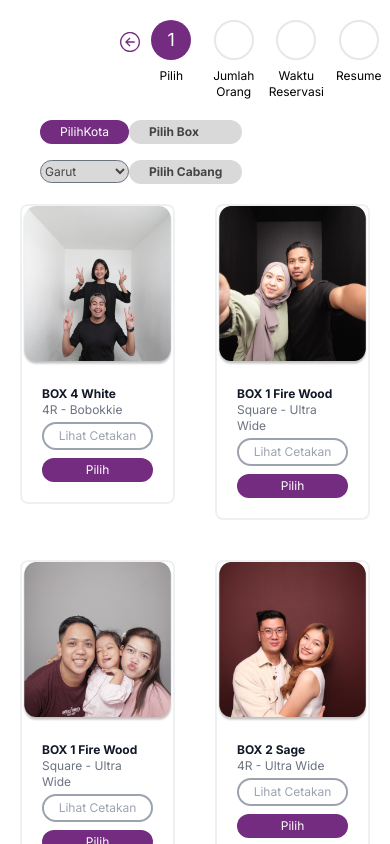
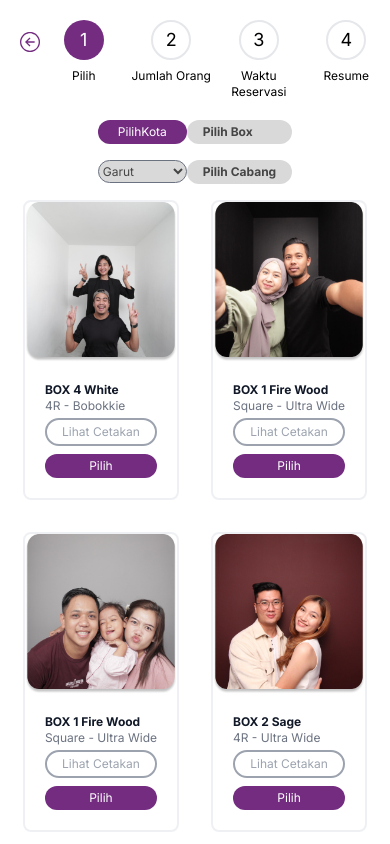
Before and after one commit to FarisSaputra03/end-project, a Next.js app: page /step in a window 390 px wide. Shown: the top 844 px of the page. Built offline with nearby package versions, Linux system fonts and the light colour scheme.

Commit message:
update resposiv dan date

```diff
--- a/package.json
+++ b/package.json
@@ -12,6 +12,7 @@
     "@types/node": "20.5.9",
     "@types/react": "18.2.21",
     "@types/react-dom": "18.2.7",
+    "date-fns": "^2.30.0",
     "eslint": "8.48.0",
     "eslint-config-next": "13.4.19",
     "next": "13.4.19",
--- a/src/app/step/page.tsx
+++ b/src/app/step/page.tsx
@@ -3,6 +3,7 @@ import React, { useState } from "react";
 import Image from "next/image";
 import { AiFillMinusCircle } from "react-icons/ai";
 import { AiFillPlusCircle } from "react-icons/ai";
+import { format, compareAsc, parse } from 'date-fns'
 export default function Step() {
   const [selectedBox, setSelectedBox] = useState<any>(null);
   const [jumlahOrang, setJumlahOrang] = useState<number>(1);
@@ -211,9 +212,9 @@ export default function Step() {
   };
   return (
     <div>
-      <div className="w-full py-5">
+      <div className="w-auto py-5 ml-2">
         <div className="flex justify-end lg:justify-center">
-          <div className="ml-10">
+          <div>
             {/* <div className="hidden space-x-8 sm:flex">
               <Link href={"/potrait"}>
                 <button>
@@ -252,7 +253,7 @@ export default function Step() {
                 </svg>
               </button>
             </div>
-            <div className="flex mt-3 ml-20 sm:hidden">
+            <div className=" mt-3 ml-3 sm:hidden">
               <button
                 onClick={() => {
                   kembali();
@@ -273,7 +274,7 @@ export default function Step() {
               </button>
             </div>
           </div>
-          <div className="w-1/6">
+          <div className="w-1/2">
             <div className="relative mb-2">
               <div className="w-10 h-10 mx-auto bg-ungu rounded-full text-lg text-white flex items-center">
                 <span className="text-center text-white w-full">1</span>
@@ -283,7 +284,7 @@ export default function Step() {
             <div className="text-xs text-center md:text-base">Pilih</div>
           </div>
 
-          <div className="w-1/6">
+          <div className="w-1/2">
             <div className="relative mb-2">
               <div
                 className="absolute flex align-center items-center align-middle content-center"
@@ -308,7 +309,7 @@ export default function Step() {
               >
                 <span
                   className={`text-center  w-full
-                ${selectPindah >= 1 ? "text-white" : ""}`}
+                ${selectPindah >= 1 ? "text-white" : "text-black"}`}
                 >
                   2
                 </span>
@@ -318,7 +319,7 @@ export default function Step() {
             <div className="text-xs text-center md:text-base">Jumlah Orang</div>
           </div>
 
-          <div className="w-1/6">
+          <div className="w-1/2">
             <div className="relative mb-2">
               <div
                 className="absolute flex align-center items-center align-middle content-center"
@@ -341,7 +342,7 @@ export default function Step() {
               >
                 <span
                   className={`text-center w-full
-                ${selectPindah >= 2 ? "text-white" : ""}`}
+                ${selectPindah >= 2 ? "text-white" : "text-black"}`}
                 >
                   3
                 </span>
@@ -353,7 +354,7 @@ export default function Step() {
             </div>
           </div>
 
-          <div className="w-1/6">
+          <div className="w-1/2">
             <div className="relative mb-2">
               <div
                 className="absolute flex align-center items-center align-middle content-center"
@@ -376,7 +377,7 @@ export default function Step() {
               >
                 <span
                   className={`text-center w-full
-                ${selectPindah >= 3 ? "text-white" : ""}`}
+                ${selectPindah >= 3 ? "text-white" : "text-black"}`}
                 >
                   4
                 </span>
@@ -388,7 +389,7 @@ export default function Step() {
         </div>
       </div>
       <div className="flex justify-center">
-        <div className="w-full md:w-auto flex">
+        <div className="mx-auto flex">
           <div className="relative">
             <div className="ml-10 hidden sm:flex">
               <div className="w-auto items-center">
@@ -410,8 +411,8 @@ export default function Step() {
                 </div>
               </div>
             </div>
-            <div className="ml-10 flex justify-center flex-col space-y-4 sm:hidden">
-              <div className="w-auto items-center">
+            <div className="flex justify-center flex-col space-y-4 sm:hidden">
+              <div className="">
                 <h1 className="text-white bg-ungu py-1 px-5 rounded-full text-xs">
                   PilihKota
                 </h1>
@@ -448,14 +449,14 @@ export default function Step() {
               </h1>
             </div>
           </div>
-          <div className="flex flex-col justify-center space-y-4 sm:hidden">
-            <div className="mr-5">
-              <h1 className="text-gr bg-bu py-1 px-5 font-bold rounded-full text-xs">
+          <div className="flex flex-col justify- space-y-4 sm:hidden">
+            <div className="">
+              <h1 className="text-gr bg-bu py-1 px-4 font-bold rounded-full text-xs">
                 Pilih Box
               </h1>
             </div>
-            <div className="mr-5">
-              <h1 className="text-gr flex bg-bu py-1 font-bold px-5 rounded-full text-xs">
+            <div className="">
+              <h1 className="text-gr flex bg-bu py-1 font-bold px-4 rounded-full text-xs">
                 Pilih Cabang
               </h1>
             </div>
@@ -467,7 +468,7 @@ export default function Step() {
         <div className="flex justify-center">
           <div className="grid grid-cols-2 md:grid-cols-4">
             {listBox.map((data: any, index) => (
-              <div key={index + 1} className="p-5">
+              <div key={index + 1} className="p-4">
                 <div className="h-auto w-full border-2 group-hover:scale-110  card hover:shadow border-gray-200 border-opacity-60 rounded-lg">
                   <div className="h-40 rounded w-full object-cover relative object-center">
                     <Image fill src={data.img} alt="" />
@@ -620,6 +621,7 @@ export default function Step() {
                     </svg>
                   </div>
                 </div>
+
               </div>
             </div>
             <div className="flex p-2 justify-center">
@@ -628,18 +630,20 @@ export default function Step() {
                   {listDays.map((data: any, index) => (
                     <div
                       onClick={() => {
-                        setSelectedHari(data.hari);
+                        setSelectedHari(data.date);
                       }}
                       key={index + 1}
                       className={`rounded-lg py-2 p-2 flex flex-col first-letter
                       ${
-                        selectHari == data.hari
+                        selectHari == data.date
                           ? "bg-kuning text-ungu"
                           : "bg-white text-black"
                       }`}
                     >
-                      <div className="flex justify-center">
-                        <h1 className="font-bold text-base text-center px-3">{data.hari}</h1>
+                      <div className="justify-center">
+
+                        <h1 className="font-bold text-base text-center px-3">  { format( Date.parse(data.date), "d")}</h1>
+                        <h1 className="font-bold text-base text-center px-3">  { format( Date.parse(data.date), "EE")}</h1>
                       </div>
                       {/* <div className="flex justify-center">
                         <p className=""></p>
@@ -738,7 +742,7 @@ export default function Step() {
               </div>
               <div className="gap-1">
                 <p className="font-bold text-[15px] text-tertiary">
-                  {`${selectHari}`}
+                { `${format(Date.parse(selectHari), "EEEE")}, ${format(Date.parse(selectHari), "dd MMMM yyyy")}`}
                 </p>
                 <p className="font-bold text-[15px] text-white">{`${selectWaktu}`} WIB</p>
               </div>
--- a/src/components/popular.tsx
+++ b/src/components/popular.tsx
@@ -83,6 +83,7 @@ export default function Popular() {
             spaceBetween={50}
             slidesPerView={4}
             navigation
+            loop={true}
             autoplay={{
               delay: 2500,
               disableOnInteraction: false,
--- a/src/components/tampilan.tsx
+++ b/src/components/tampilan.tsx
@@ -11,7 +11,7 @@ export default function Tampilan() {
         </div>
         <div className="fixed bottom-5 z-10 right-14 drop-shadow-2xl left-14">
           <Link href={"/login"}>
-            <button className="flex mx-auto text-white bg-ungu border-0 shadow-mary italic py-1 px-5 focus:outline-none rounded-full text-lg">
+            <button className="flex mx-auto drop-shadow-2xl shadow-indigo-500/40 text-white bg-ungu border-0 italic py-1 px-5 focus:outline-none rounded-full text-lg">
               Booking Sekarang
             </button>
           </Link>
```
Also changed, not shown: 1 other file (tests, documents, lock files or other folders).
